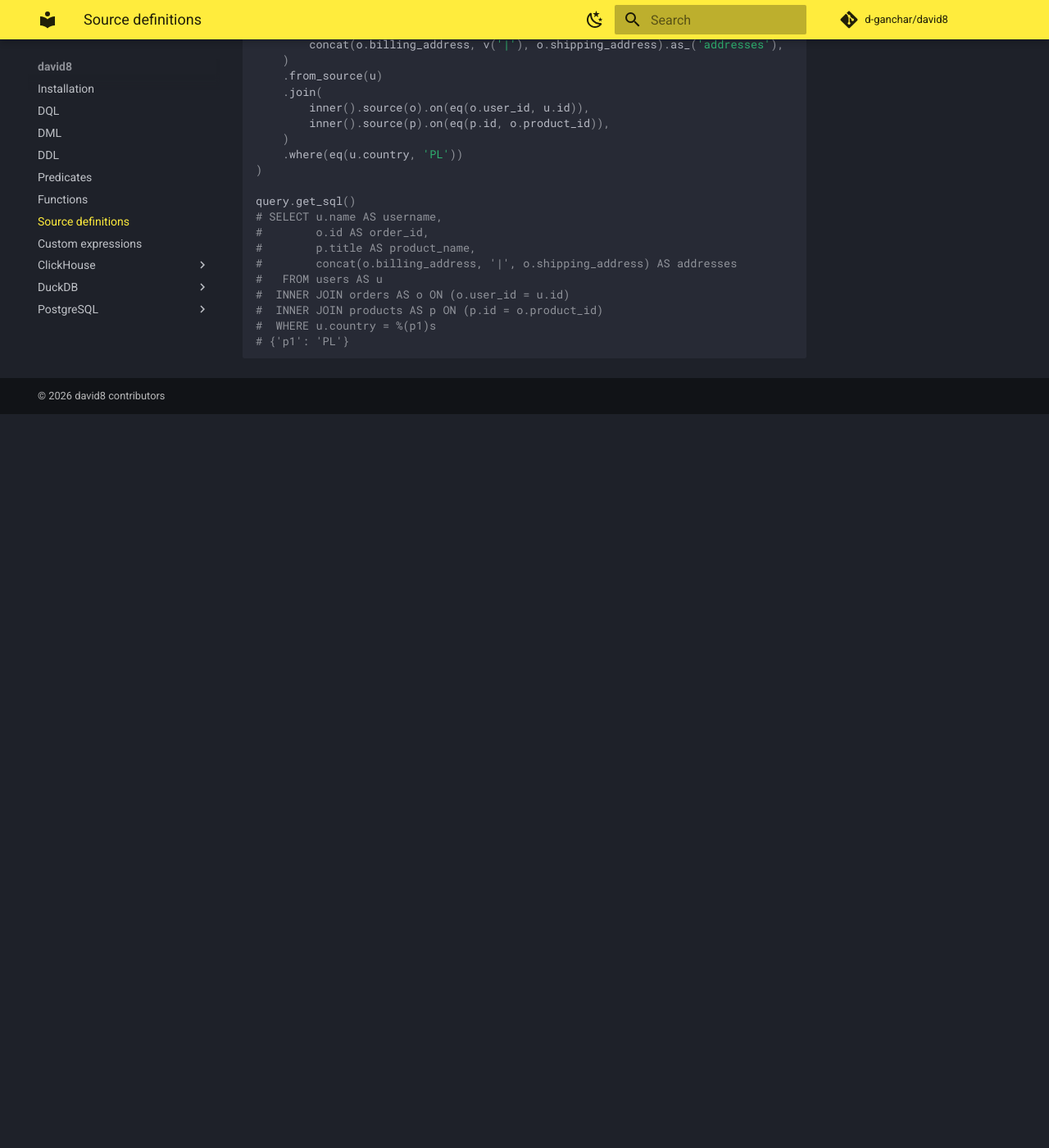
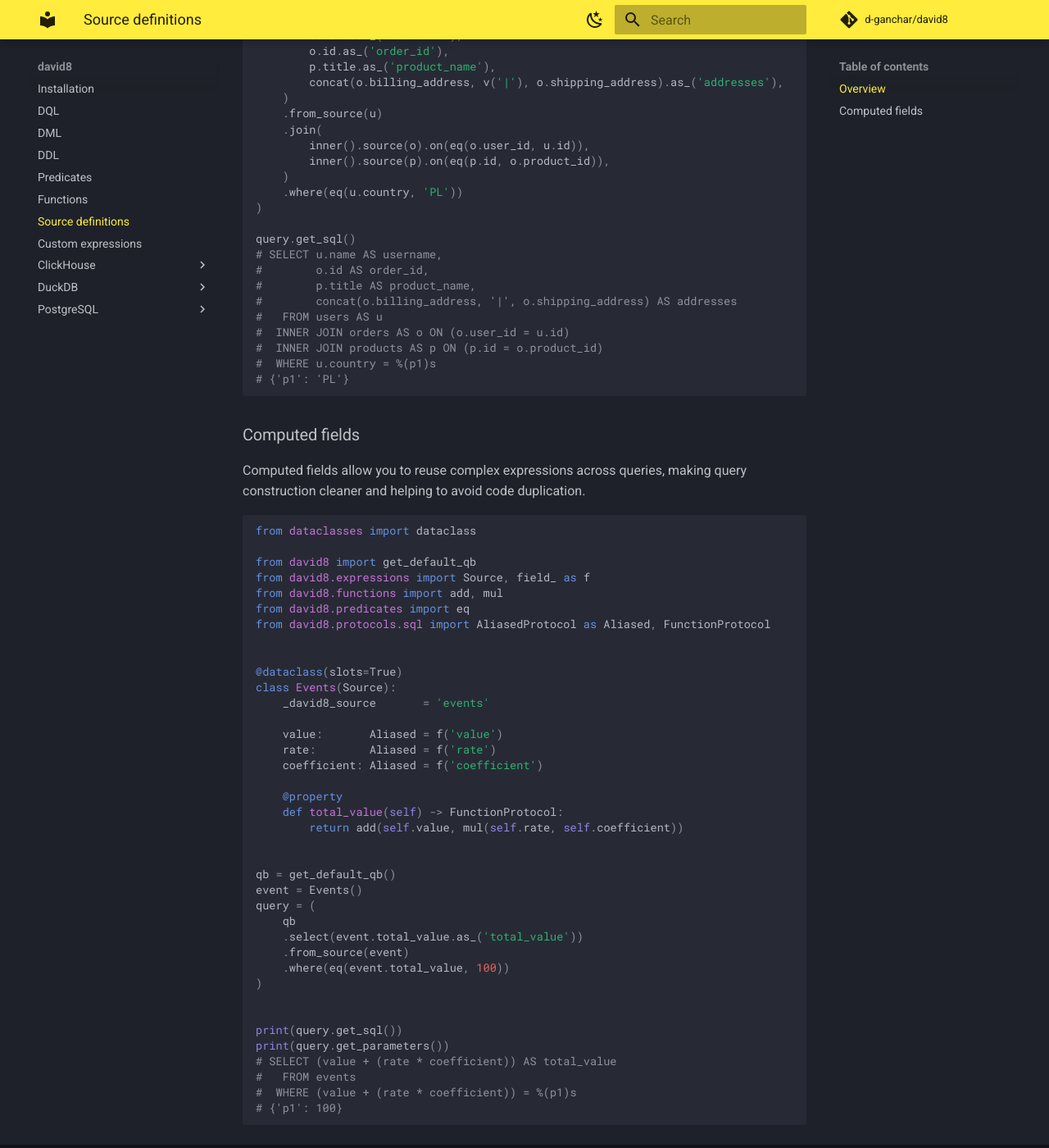
Before and after one commit to d-ganchar/david8, an MkDocs documentation site: the page built from docs/source_definitions.md, in a window 1280 px wide and 1400 px high, scrolled down 1443 px. Shown: the whole window at 82% size. Built offline with MkDocs 1.6.1 and Material for MkDocs 9.7.7, drawn with Linux system fonts in a browser that asks for light colours; comment, search, counter and statistics services are not loaded; before the commit the page ends 1948 px from its top, so only the background shows below that.

Commit message:
#70 source virtual / computed field

````diff
--- a/docs/source_definitions.md
+++ b/docs/source_definitions.md
@@ -1,3 +1,5 @@
+### Overview
+
 A `Source` is a `Python class` that represents a database table (or view). Each field maps to a column, and
 `_david8_source` sets the name (with an optional `_david8_db` for the database name). Define a source once, then
 reuse it across queries - with optional aliasing via `.as_('alias')` for joins and multi-table queries.
@@ -86,3 +88,49 @@ query.get_sql()
 #  WHERE u.country = %(p1)s
 # {'p1': 'PL'}
 ```
+
+### Computed fields
+
+Computed fields allow you to reuse complex expressions across queries, making query construction cleaner and
+helping to avoid code duplication.
+
+```python
+from dataclasses import dataclass
+
+from david8 import get_default_qb
+from david8.expressions import Source, field_ as f
+from david8.functions import add, mul
+from david8.predicates import eq
+from david8.protocols.sql import AliasedProtocol as Aliased, FunctionProtocol
+
+
+@dataclass(slots=True)
+class Events(Source):
+    _david8_source       = 'events'
+
+    value:       Aliased = f('value')
+    rate:        Aliased = f('rate')
+    coefficient: Aliased = f('coefficient')
+
+    @property
+    def total_value(self) -> FunctionProtocol:
+        return add(self.value, mul(self.rate, self.coefficient))
+
+
+qb = get_default_qb()
+event = Events()
+query = (
+    qb
+    .select(event.total_value.as_('total_value'))
+    .from_source(event)
+    .where(eq(event.total_value, 100))
+)
+
+
+print(query.get_sql())
+print(query.get_parameters())
+# SELECT (value + (rate * coefficient)) AS total_value
+#   FROM events
+#  WHERE (value + (rate * coefficient)) = %(p1)s
+# {'p1': 100}
+```
````
Also changed, not shown: 2 other files.
